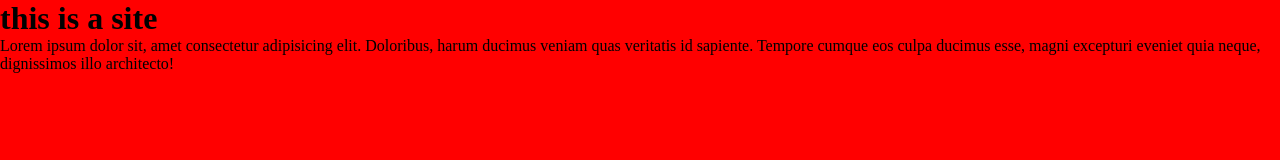
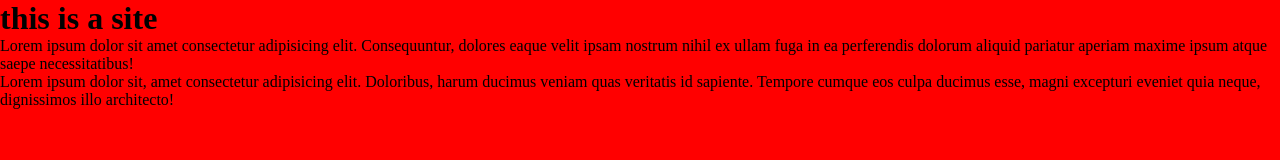
Before and after one commit to rahimicodehub/Future-Bridge-Website, a plain HTML site: page Future-Bridge-Website-master/Future-Bridge-Website-master/html-files/index.html in a window 1280 px wide. Drawn offline with Linux system fonts and the light colour scheme.

Commit message:
final tesssst

```diff
--- a/Future-Bridge-Website-master/Future-Bridge-Website-master/html-files/index.html
+++ b/Future-Bridge-Website-master/Future-Bridge-Website-master/html-files/index.html
@@ -8,6 +8,7 @@
 </head>
 <body>
     <h1>this is a site</h1>
+    <p>Lorem ipsum dolor sit amet consectetur adipisicing elit. Consequuntur, dolores eaque velit ipsam nostrum nihil ex ullam fuga in ea perferendis dolorum aliquid pariatur aperiam maxime ipsum atque saepe necessitatibus!</p>
     <p>Lorem ipsum dolor sit, amet consectetur adipisicing elit. Doloribus, harum ducimus veniam quas veritatis id sapiente. Tempore cumque eos culpa ducimus esse, magni excepturi eveniet quia neque, dignissimos illo architecto!</p>
 </body>
 </html>
```
